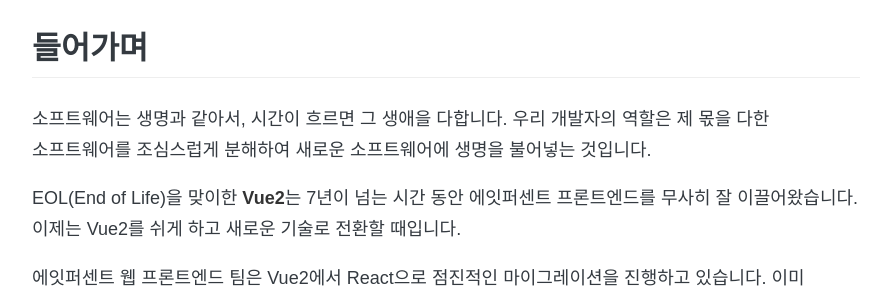
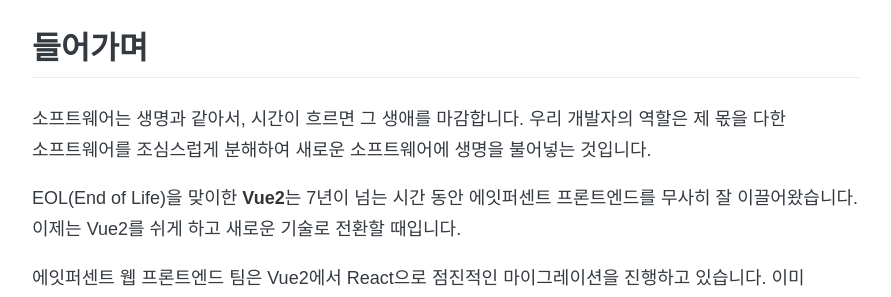
Before and after one commit to 8percent/8percent.github.io, a Jekyll site: the page built from _posts/2024-07-05-edswc.md, in a window 1280 px wide and 900 px high. Shown: the part 286-583 px from the top of the window, without its empty margins (194-1085 px from the left). Built offline with Jekyll 4.4.1, drawn with Linux system fonts in a browser that asks for light colours; some web fonts are replaced.

Commit message:
docs: fix

```diff
--- a/_posts/2024-07-05-edswc.md
+++ b/_posts/2024-07-05-edswc.md
@@ -10,7 +10,7 @@
 
 ## 들어가며
 
-소프트웨어는 생명과 같아서, 시간이 흐르면 그 생애을 다합니다. 우리 개발자의 역할은 제 몫을 다한 소프트웨어를 조심스럽게 분해하여 새로운 소프트웨어에 생명을 불어넣는 것입니다.
+소프트웨어는 생명과 같아서, 시간이 흐르면 그 생애를 마감합니다. 우리 개발자의 역할은 제 몫을 다한 소프트웨어를 조심스럽게 분해하여 새로운 소프트웨어에 생명을 불어넣는 것입니다.
 
 EOL(End of Life)을 맞이한 **Vue2**는 7년이 넘는 시간 동안 에잇퍼센트 프론트엔드를 무사히 잘 이끌어왔습니다. 이제는 Vue2를 쉬게 하고 새로운 기술로 전환할 때입니다.
 
```
